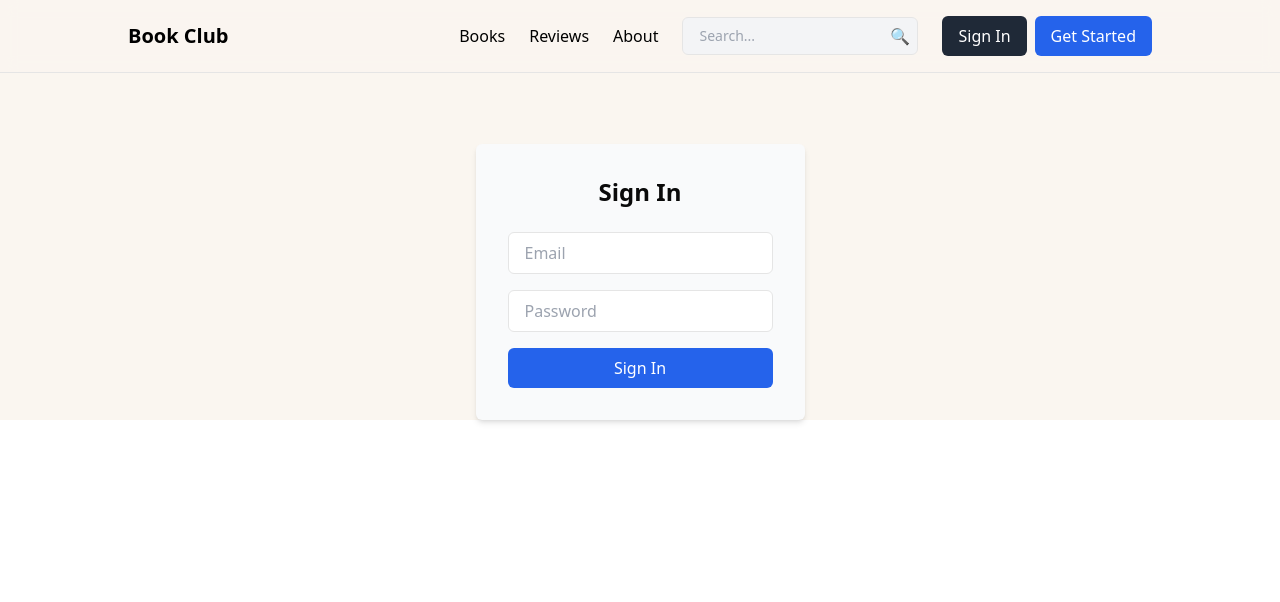
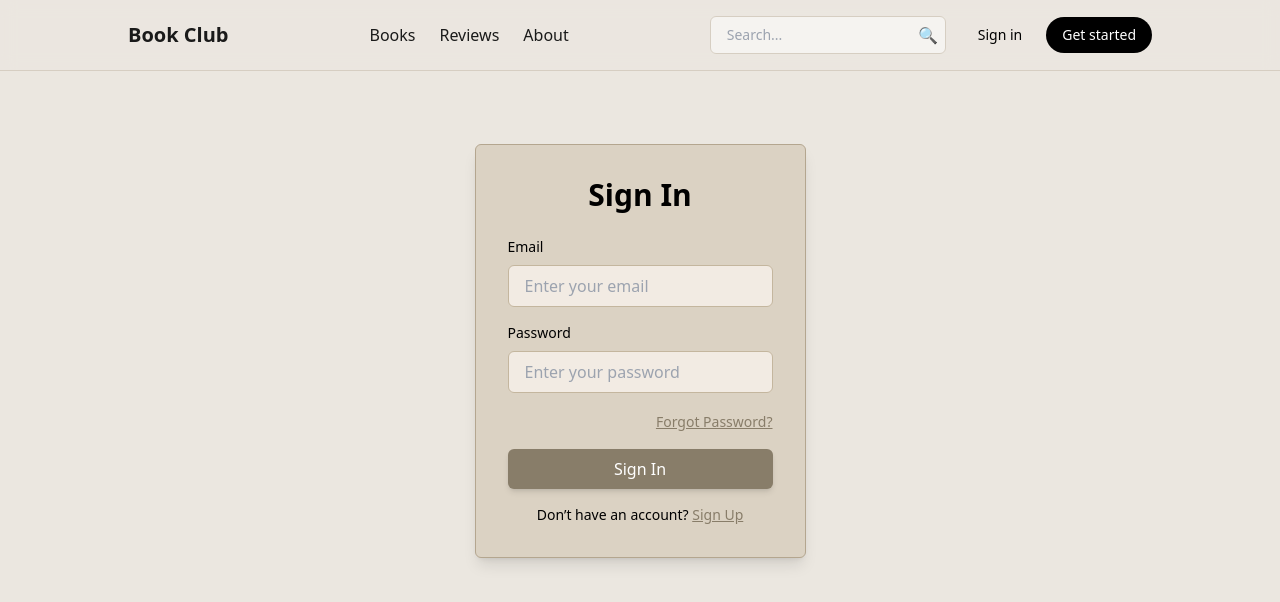
Before and after one commit to rakenduste-programmeerimine-2024/book-club, a Next.js app: page /sign-in in a window 1280 px wide. Shown: the top 602 px of the page. Built offline with nearby package versions, Linux system fonts and the light colour scheme; no server answers.

Commit message:
fix(navbar): make navbar dynamically update on auth state changes

```diff
--- a/app/(auth-pages)/sign-in/page.tsx
+++ b/app/(auth-pages)/sign-in/page.tsx
@@ -25,33 +25,91 @@ export default function SignInPage() {
   };
 
   return (
-    <div className="max-w-md mx-auto mt-20 p-8 bg-gray-50 shadow-md rounded-md">
-      <h1 className="text-2xl font-bold text-center mb-6">Sign In</h1>
-      {error && <p className="text-red-500 text-sm mb-4">{error}</p>}
+    <div
+      className="max-w-md mx-auto mt-20 p-8 rounded-md shadow-lg"
+      style={{
+        backgroundColor: "#dbd2c3",
+        border: "1px solid #b4a68f",
+      }}
+    >
+      <h1 className="text-3xl font-bold text-center mb-6" style={{ color: "#000" }}>
+        Sign In
+      </h1>
+      {error && <p className="text-red-500 text-sm mb-4 text-center">{error}</p>}
       <form onSubmit={handleSignIn} className="space-y-4">
+        <div>
+          <label
+            htmlFor="email"
+            className="block text-sm font-medium mb-2"
+            style={{ color: "#000" }}
+          >
+            Email
+          </label>
           <input
+            id="email"
             type="email"
             value={email}
             onChange={(e) => setEmail(e.target.value)}
-          placeholder="Email"
-          className="block w-full px-4 py-2 border rounded-md"
+            placeholder="Enter your email"
+            className="block w-full px-4 py-2 rounded-md"
+            style={{
+              backgroundColor: "#f2ebe3",
+              color: "#000",
+              border: "1px solid #c4b69e",
+            }}
             required
           />
+        </div>
+        <div>
+          <label
+            htmlFor="password"
+            className="block text-sm font-medium mb-2"
+            style={{ color: "#000" }}
+          >
+            Password
+          </label>
           <input
+            id="password"
             type="password"
             value={password}
             onChange={(e) => setPassword(e.target.value)}
-          placeholder="Password"
-          className="block w-full px-4 py-2 border rounded-md"
+            placeholder="Enter your password"
+            className="block w-full px-4 py-2 rounded-md"
+            style={{
+              backgroundColor: "#f2ebe3",
+              color: "#000",
+              border: "1px solid #c4b69e",
+            }}
             required
           />
+        </div>
+        <div className="text-right">
+          <a
+            href="/forgot-password"
+            className="text-sm underline"
+            style={{ color: "#887d69" }}
+          >
+            Forgot Password?
+          </a>
+        </div>
         <button
           type="submit"
-          className="w-full bg-blue-600 text-white py-2 rounded-md hover:bg-blue-500"
+          className="w-full py-2 rounded-md shadow-md"
+          style={{
+            backgroundColor: "#887d69",
+            color: "#fff",
+            cursor: "pointer",
+          }}
         >
           Sign In
         </button>
       </form>
+      <p className="mt-4 text-sm text-center" style={{ color: "#000" }}>
+        Don’t have an account?{" "}
+        <a href="/sign-up" className="font-medium underline" style={{ color: "#887d69" }}>
+          Sign Up
+        </a>
+      </p>
     </div>
   );
 }
--- a/app/(auth-pages)/sign-up/page.tsx
+++ b/app/(auth-pages)/sign-up/page.tsx
@@ -25,7 +25,7 @@ export default async function Signup(props: {
         <p className="text-sm text text-foreground">
           Konto juba olemas?{" "}
           <Link className="text-primary font-medium underline" href="/sign-in">
-            Loogi sisse
+            Logi sisse
           </Link>
         </p>
         <div className="flex flex-col gap-2 [&>input]:mb-3 mt-8">
--- a/app/globals.css
+++ b/app/globals.css
@@ -4,53 +4,53 @@
 
 @layer base {
   :root {
-    --background: 0 0% 100%;
-    --foreground: 0 0% 3.9%;
-    --card: 0 0% 100%;
-    --card-foreground: 0 0% 3.9%;
-    --popover: 0 0% 100%;
-    --popover-foreground: 0 0% 3.9%;
-    --primary: 0 0% 9%;
-    --primary-foreground: 0 0% 98%;
-    --secondary: 0 0% 96.1%;
-    --secondary-foreground: 0 0% 9%;
-    --muted: 0 0% 96.1%;
-    --muted-foreground: 0 0% 45.1%;
-    --accent: 0 0% 96.1%;
-    --accent-foreground: 0 0% 9%;
-    --destructive: 0 84.2% 60.2%;
-    --destructive-foreground: 0 0% 98%;
-    --border: 0 0% 89.8%;
-    --input: 0 0% 89.8%;
-    --ring: 0 0% 3.9%;
+    --background: 37 20% 90%; /* Beige tone */
+    --foreground: 0 0% 10%; /* Dark text */
+    --card: 37 20% 90%;
+    --card-foreground: 0 0% 10%;
+    --popover: 37 20% 90%;
+    --popover-foreground: 0 0% 10%;
+    --primary: 37 20% 40%;
+    --primary-foreground: 0 0% 100%;
+    --secondary: 37 20% 95%;
+    --secondary-foreground: 0 0% 10%;
+    --muted: 37 20% 95%;
+    --muted-foreground: 0 0% 40%;
+    --accent: 37 20% 85%;
+    --accent-foreground: 0 0% 10%;
+    --destructive: 0 60% 50%;
+    --destructive-foreground: 0 0% 100%;
+    --border: 37 20% 80%;
+    --input: 37 20% 95%;
+    --ring: 0 0% 10%;
     --radius: 0.5rem;
-    --chart-1: 12 76% 61%;
-    --chart-2: 173 58% 39%;
-    --chart-3: 197 37% 24%;
-    --chart-4: 43 74% 66%;
-    --chart-5: 27 87% 67%;
+    --chart-1: 37 25% 70%;
+    --chart-2: 37 30% 60%;
+    --chart-3: 37 35% 50%;
+    --chart-4: 37 40% 45%;
+    --chart-5: 37 45% 40%;
   }
 
   .dark {
-    --background: 0 0% 3.9%;
-    --foreground: 0 0% 98%;
-    --card: 0 0% 3.9%;
-    --card-foreground: 0 0% 98%;
-    --popover: 0 0% 3.9%;
-    --popover-foreground: 0 0% 98%;
-    --primary: 0 0% 98%;
-    --primary-foreground: 0 0% 9%;
-    --secondary: 0 0% 14.9%;
-    --secondary-foreground: 0 0% 98%;
-    --muted: 0 0% 14.9%;
-    --muted-foreground: 0 0% 63.9%;
-    --accent: 0 0% 14.9%;
-    --accent-foreground: 0 0% 98%;
+    --background: 0 0% 10%;
+    --foreground: 0 0% 95%;
+    --card: 0 0% 15%;
+    --card-foreground: 0 0% 90%;
+    --popover: 0 0% 15%;
+    --popover-foreground: 0 0% 90%;
+    --primary: 0 0% 90%;
+    --primary-foreground: 0 0% 15%;
+    --secondary: 0 0% 20%;
+    --secondary-foreground: 0 0% 90%;
+    --muted: 0 0% 20%;
+    --muted-foreground: 0 0% 65%;
+    --accent: 0 0% 20%;
+    --accent-foreground: 0 0% 90%;
     --destructive: 0 62.8% 30.6%;
     --destructive-foreground: 0 0% 98%;
-    --border: 0 0% 14.9%;
-    --input: 0 0% 14.9%;
-    --ring: 0 0% 83.1%;
+    --border: 0 0% 20%;
+    --input: 0 0% 20%;
+    --ring: 0 0% 80%;
     --chart-1: 220 70% 50%;
     --chart-2: 160 60% 45%;
     --chart-3: 30 80% 55%;
--- a/app/layout.tsx
+++ b/app/layout.tsx
@@ -1,6 +1,5 @@
 import Link from "next/link";
 import "./globals.css";
-import { ThemeSwitcher } from "@/components/theme-switcher";
 import AuthButton from "@/components/auth-button";
 
 export default function RootLayout({
@@ -11,51 +10,55 @@ export default function RootLayout({
   return (
     <html lang="en">
       <body>
-        <nav className="fixed w-full p-4 border-b bg-[#faf6f0] backdrop-blur supports-[backdrop-filter]:bg-[#faf6f0]/60">
+        <nav className="fixed w-full p-4 border-b bg-background/95 backdrop-blur supports-[backdrop-filter]:bg-background/60">
           <div className="max-w-5xl mx-auto flex justify-between items-center">
             {/* Site Logo */}
-            <Link href="/" className="font-bold text-xl text-black">
+            <Link href="/" className="font-bold text-xl text-foreground">
               Book Club
             </Link>
 
-            {/* Navigation and Search */}
-            <div className="flex items-center gap-6">
-              <Link href="/books" className="hover:underline text-black">
+            {/* Navigation Links */}
+            <div className="flex-1 flex justify-center gap-6">
+              <Link href="/books" className="hover:underline text-foreground">
                 Books
               </Link>
-              <Link href="/reviews" className="hover:underline text-black">
+              <Link href="/reviews" className="hover:underline text-foreground">
                 Reviews
               </Link>
-              <Link href="/about" className="hover:underline text-black">
+              <Link href="/about" className="hover:underline text-foreground">
                 About
               </Link>
+            </div>
 
             {/* Search Bar */}
             <form
               action="/search"
               method="GET"
-                className="relative flex items-center"
+              className="relative flex items-center mr-4"
             >
               <input
                 type="text"
                 name="q"
                 placeholder="Search..."
-                  className="px-4 py-2 border rounded-md text-sm bg-gray-100 focus:ring focus:ring-black"
+                className="px-4 py-2 border rounded-md text-sm bg-muted focus:ring focus:ring-primary"
               />
               <button
                 type="submit"
-                  className="absolute right-2 text-gray-500 hover:text-black"
+                className="absolute right-2 text-muted-foreground hover:text-primary"
               >
                 🔍
               </button>
             </form>
 
             {/* Authentication or Profile */}
+            <div className="ml-auto">
               <AuthButton />
             </div>
           </div>
         </nav>
-        <div className="pt-16 bg-[#faf6f0]">{children}</div>
+
+        {/* Page Content */}
+        <div className="pt-16 bg-background">{children}</div>
       </body>
     </html>
   );
--- a/components/auth-button.tsx
+++ b/components/auth-button.tsx
@@ -1,29 +1,58 @@
-import { createClient } from "@/utils/supabase/server";
+"use client";
+
+import { useState, useEffect } from "react";
+import { createClient } from "@/utils/supabase/client";
 import Link from "next/link";
+import { User } from "@supabase/supabase-js";
 
-export default async function AuthButton() {
-  const supabase = await createClient();
-  const {
-    data: { user },
-  } = await supabase.auth.getUser();
+export default function AuthButton() {
+  const supabase = createClient();
+  const [user, setUser] = useState<User | null>(null);
+
+  useEffect(() => {
+
+    const fetchUser = async () => {
+      const {
+        data: { user },
+      } = await supabase.auth.getUser();
+      setUser(user);
+    };
+
+    fetchUser();
+
+    const { data: listener } = supabase.auth.onAuthStateChange((_, session) => {
+      setUser(session?.user || null);
+    });
+
+
+    return () => {
+      listener.subscription.unsubscribe();
+    };
+  }, [supabase]);
 
   return user ? (
     <div className="flex items-center gap-4">
       {/* Profile Icon */}
       <Link
         href="/profile"
-        className="w-10 h-10 rounded-full bg-gray-300 flex items-center justify-center text-white font-bold"
+        className="w-10 h-10 rounded-full bg-gray-800 flex items-center justify-center text-white font-bold"
       >
         {user.email?.charAt(0).toUpperCase() || "U"}
       </Link>
     </div>
   ) : (
     <div className="flex gap-2">
-      <Link href="/sign-in" className="px-4 py-2 bg-gray-800 text-white rounded-md">
-        Sign In
+      <Link
+        href="/sign-in"
+        className="px-4 py-2 text-sm font-medium text-black hover:underline"
+      >
+        Sign in
       </Link>
-      <Link href="/sign-up" className="px-4 py-2 bg-blue-600 text-white rounded-md">
-        Get Started
+      <Link
+        href="/sign-up"
+        className="px-4 py-2 bg-black text-white text-sm font-medium rounded-full hover:bg-gray-800"
+      >
+        Get started
       </Link>
     </div>
   );
--- a/components/logout-button.tsx
+++ b/components/logout-button.tsx
@@ -10,7 +10,7 @@ const LogoutButton = () => {
   const handleLogout = async () => {
     try {
       await supabase.auth.signOut();
-      router.push("/");
+      router.push("/"); // Redirect to the main page
     } catch (error) {
       console.error("Error during logout:", error);
     }
@@ -19,7 +19,7 @@ const LogoutButton = () => {
   return (
     <button
       onClick={handleLogout}
-      className="bg-black text-white px-4 py-2 rounded hover:bg-gray-800"
+      className="px-6 py-2 bg-gray-800 text-white rounded-md hover:bg-gray-700 focus:outline-none focus:ring-2 focus:ring-gray-400 focus:ring-offset-2"
     >
       Log Out
     </button>
```
Also changed, not shown: app/profile/profile-details.tsx (+33 -23 lines), components/hero-section.tsx (+4 -4 lines). Lines whose indentation alone changed are shown as unchanged.
